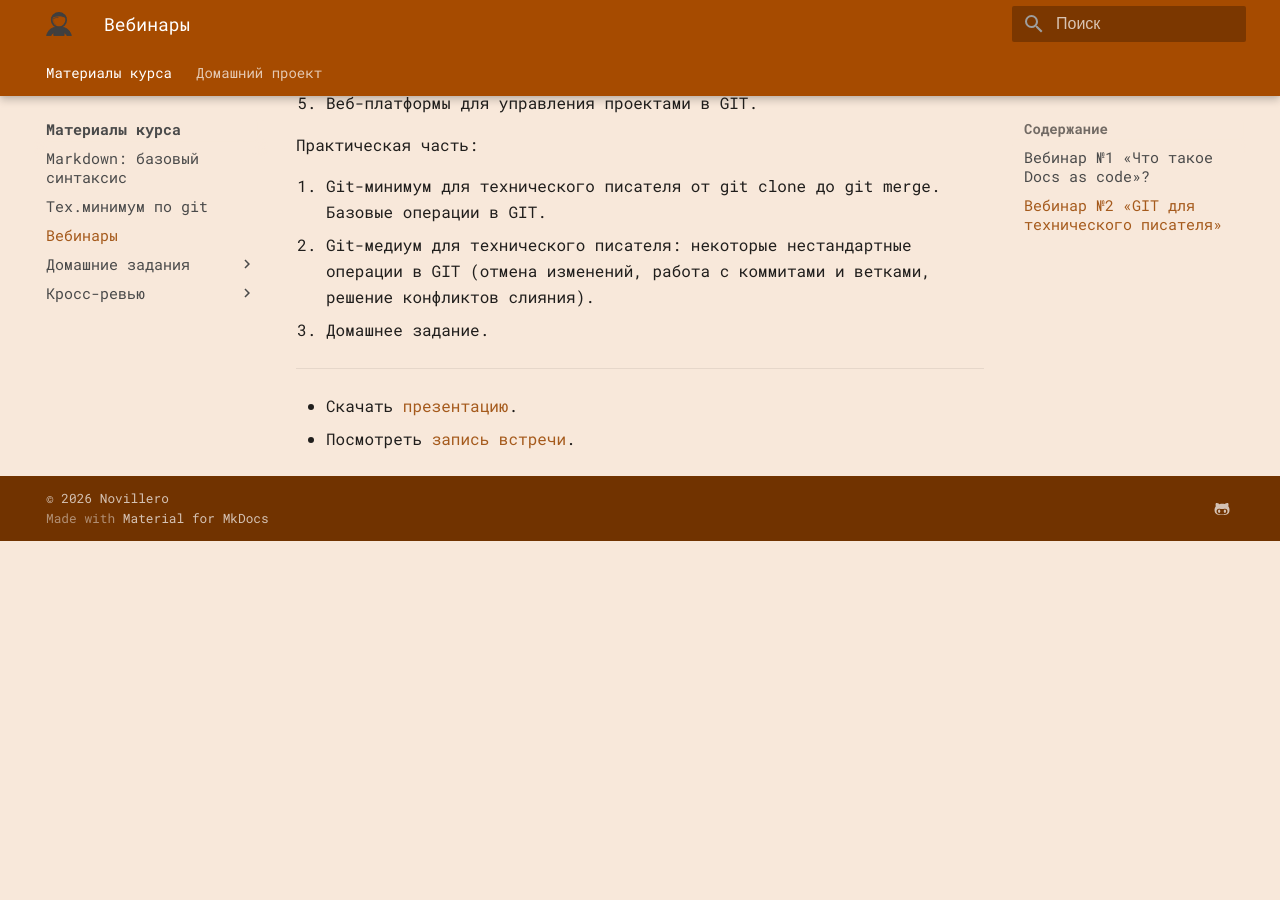
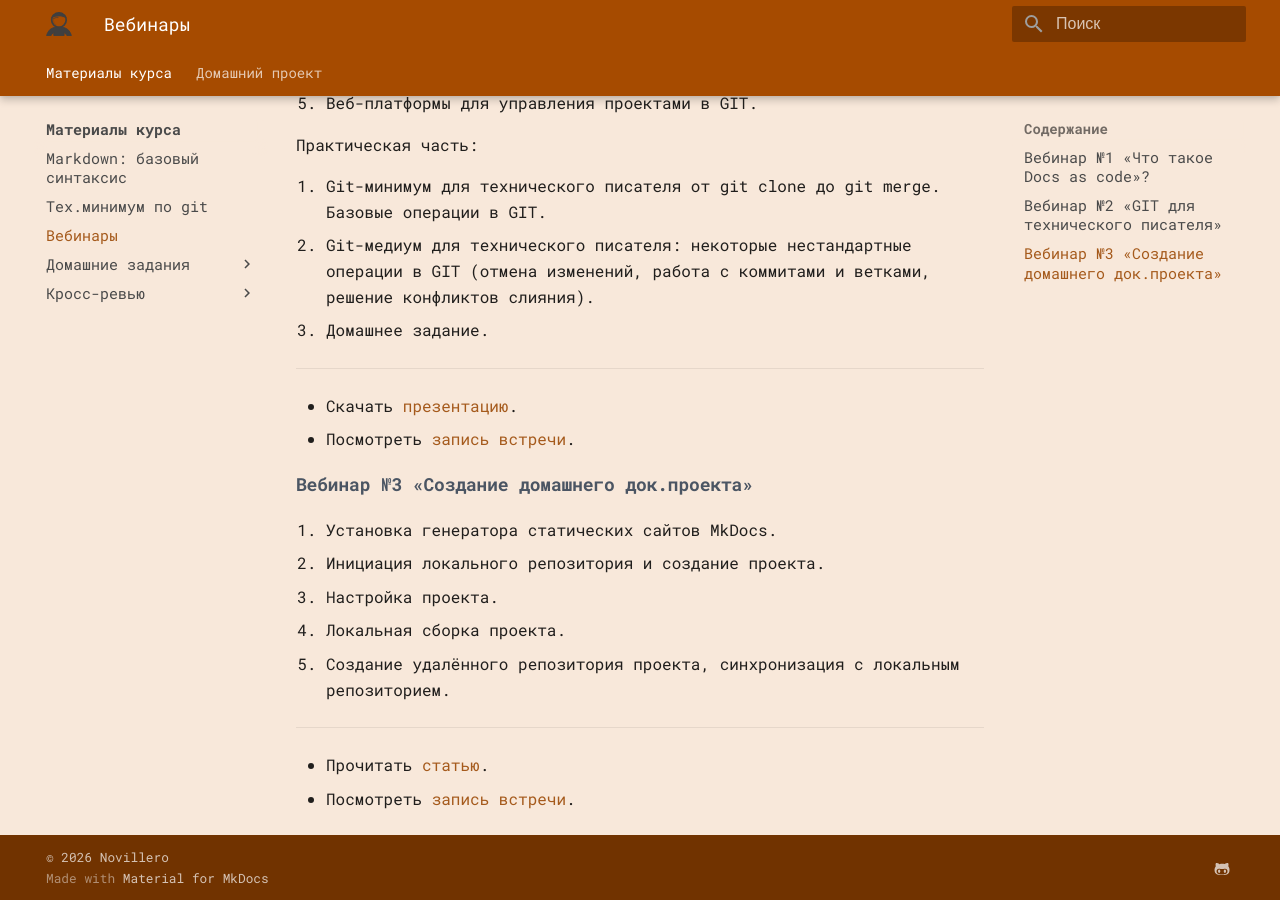
Before and after one commit to novillero/dac-adv-2, an MkDocs documentation site: the page built from docs/meetings.md, in a window 1280 px wide and 900 px high, scrolled down 982 px. Built offline with MkDocs 1.6.1 and Material for MkDocs 9.7.7, drawn with Linux system fonts in a browser that asks for light colours; some web fonts are replaced; before the commit the page ends 1523 px from its top, so only the background shows below that.

Commit message:
add meteeng 3

```diff
--- a/docs/meetings.md
+++ b/docs/meetings.md
@@ -42,3 +42,16 @@
 
 * Скачать [презентацию](./original-docs/meeting-2.pdf){target=_blank}.
 * Посмотреть [запись встречи](https://disk.yandex.ru/i/FdLxhkzwOsL__Q){target=_blank}.
+
+#### Вебинар №3 «Создание домашнего док.проекта»
+
+1. Установка генератора статических сайтов MkDocs.
+2. Инициация локального репозитория и создание проекта.
+3. Настройка проекта.
+4. Локальная сборка проекта.
+5. Создание удалённого репозитория проекта, синхронизация с локальным репозиторием.
+
+---
+
+* Прочитать [статью](./pet-project/mkdocs-setup.md).
+* Посмотреть [запись встречи](https://disk.yandex.ru/i/7wXEZRhmvPmtZA){target=_blank}.
```
